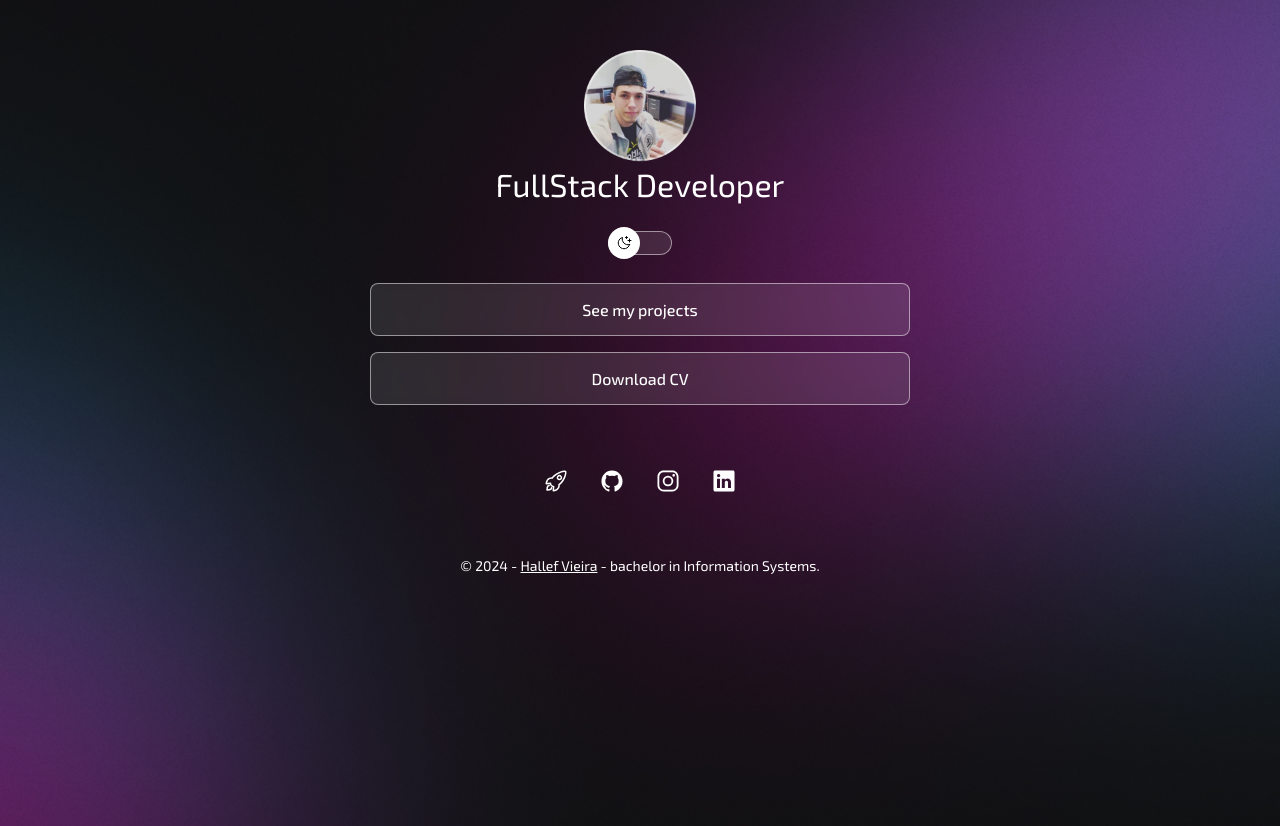
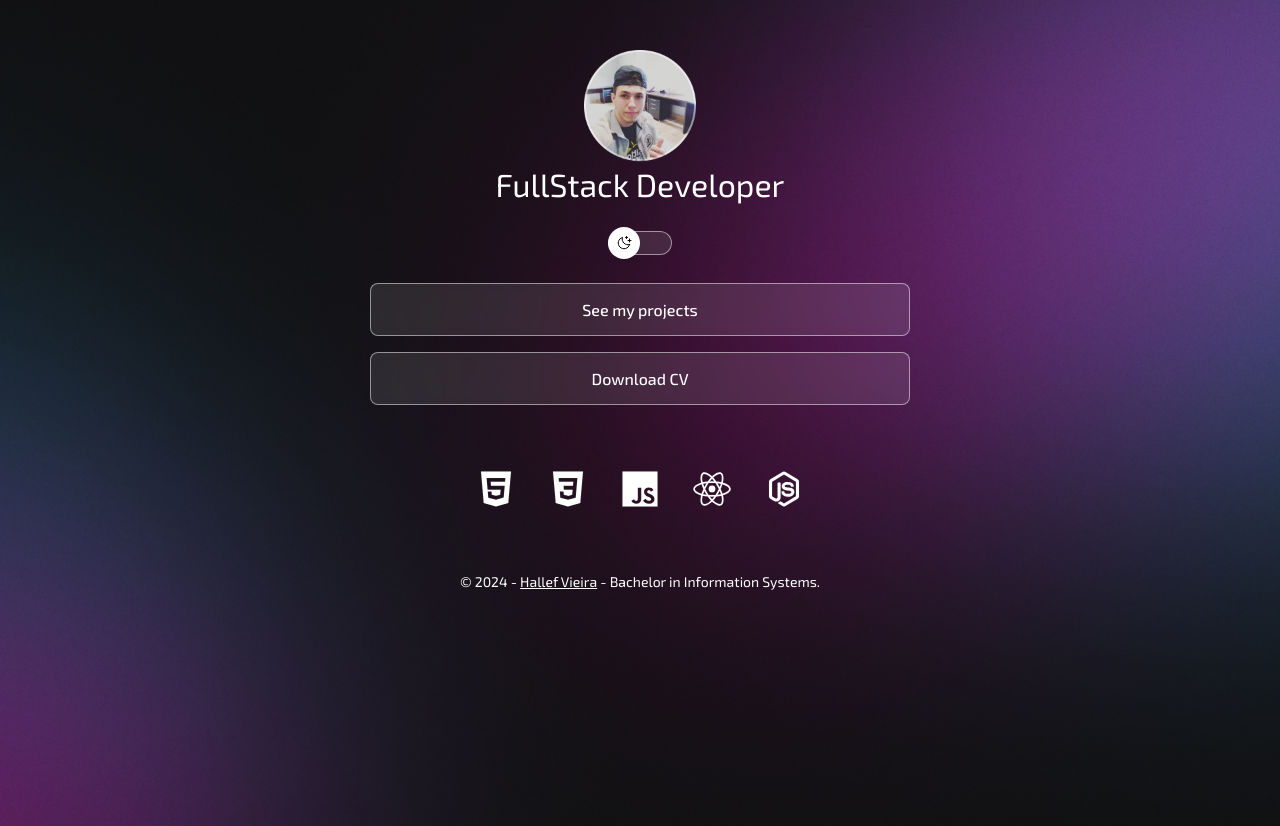
Before and after one commit to HallefHLVieira/my-self-portfolio, a plain HTML site: page index.html in a window 1280 px wide. Drawn offline with nearby package versions, Linux system fonts and the light colour scheme.

Commit message:
create skills list

```diff
--- a/index.html
+++ b/index.html
@@ -8,7 +8,7 @@
       rel="stylesheet"
     />
     <link
-      href="https://fonts.googleapis.com/css2?family=Exo+2:ital,wght@0,100..900;1,100..900&family=Yanone+Kaffeesatz:wght@200..700&display=swap"
+      href="https://fonts.googleapis.com/css2?family=Exo+2:ital,wght@0,100..900;1,100..900&display=swap"
       rel="stylesheet"
     />
     <meta charset="UTF-8" />
@@ -44,36 +44,33 @@
         </li>
       </ul>
 
-      <div id="social-links">
+      <!-- Session my skills -->
+      <div id="my-skills">
+        <a href="https://www.w3schools.com/html/" target="_blank">
+          <ion-icon name="logo-html5"></ion-icon>
+        </a>
+        <a href="https://www.w3schools.com/css/" target="_blank">
+          <ion-icon name="logo-css3"></ion-icon>
+        </a>
         <a
-          href="https://app.rocketseat.com.br/me/hallef-vieira"
+          href="https://developer.mozilla.org/pt-BR/docs/Web/JavaScript"
           target="_blank"
         >
-          <ion-icon name="rocket-outline" alt="Ícone Rocketseat"></ion-icon>
+          <ion-icon name="logo-javascript"></ion-icon>
         </a>
-
-        <a href="https://github.com/HallefHLVieira" target="_blank">
-          <ion-icon name="logo-github"></ion-icon>
+        <a href="https://react.dev/learn" target="_blank">
+          <ion-icon name="logo-react"></ion-icon>
         </a>
-
-        <a href="https://www.instagram.com/hallef_herbeth/" target="_blank">
-          <ion-icon name="logo-instagram"></ion-icon>
-        </a>
-
-        <!-- <a href="#" target="_blank">
-          <ion-icon name="logo-youtube"></ion-icon>
-        </a> -->
-
         <a
-          href="https://www.linkedin.com/in/hallef-vieira-168973172/"
+          href="https://nodejs.org/en/learn/getting-started/introduction-to-nodejs"
           target="_blank"
         >
-          <ion-icon name="logo-linkedin"></ion-icon>
+          <ion-icon name="logo-nodejs"></ion-icon>
         </a>
       </div>
 
       <footer>
-        © 2024 - <a href="#">Hallef Vieira</a> - bachelor in Information
+        © 2024 - <a href="#">Hallef Vieira</a> - Bachelor in Information
         Systems.
       </footer>
     </div>
--- a/style.css
+++ b/style.css
@@ -157,7 +157,7 @@ ul li a:hover {
 }
 
 /* SOCIAL LINKS */
-#social-links {
+#my-skills {
   display: flex;
   justify-content: center;
 
@@ -166,7 +166,8 @@ ul li a:hover {
   font-size: 24px;
 }
 
-#social-links a {
+#my-skills a {
+  font-size: 40px;
   display: flex;
   align-items: center;
   justify-content: center;
@@ -175,7 +176,7 @@ ul li a:hover {
   transition: background 0.2s;
 }
 
-#social-links a:hover {
+#my-skills a:hover {
   background: var(--highlight-color);
 }
 
```
